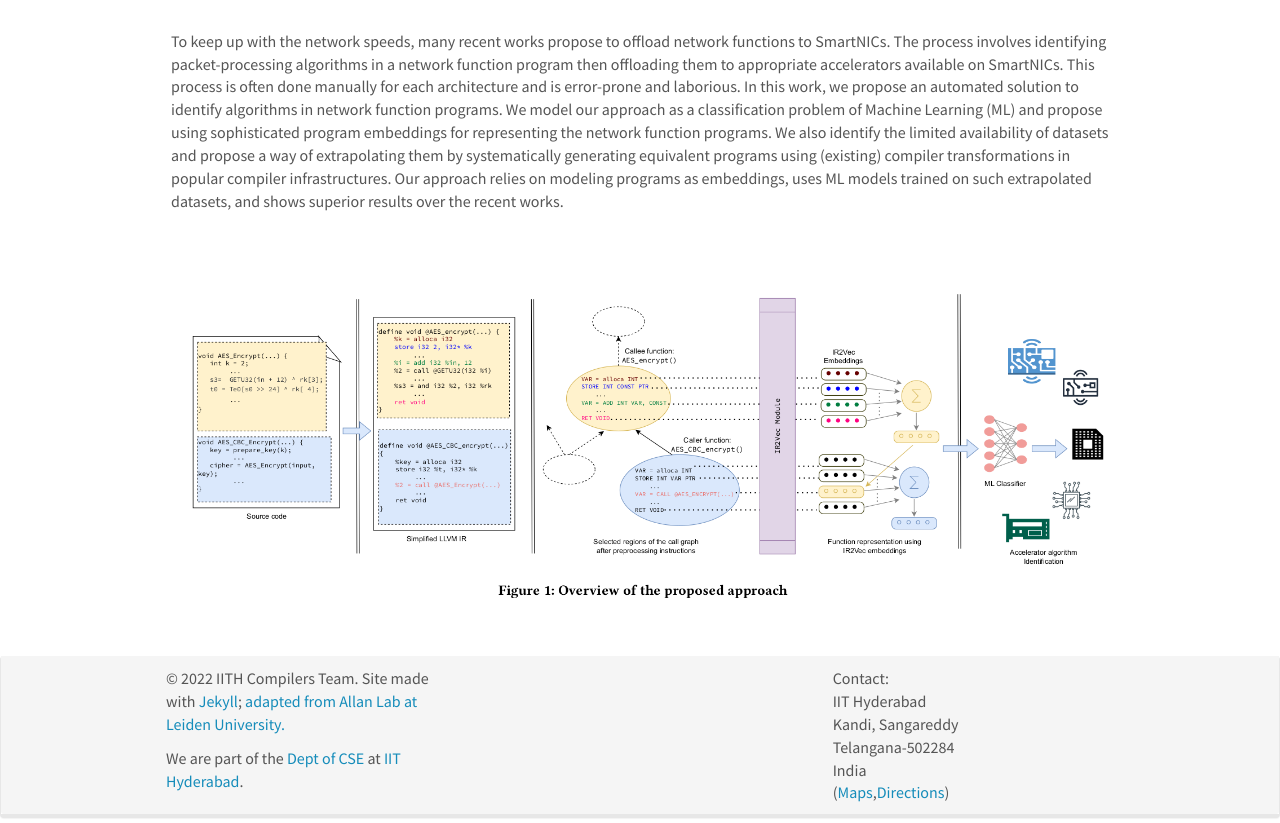
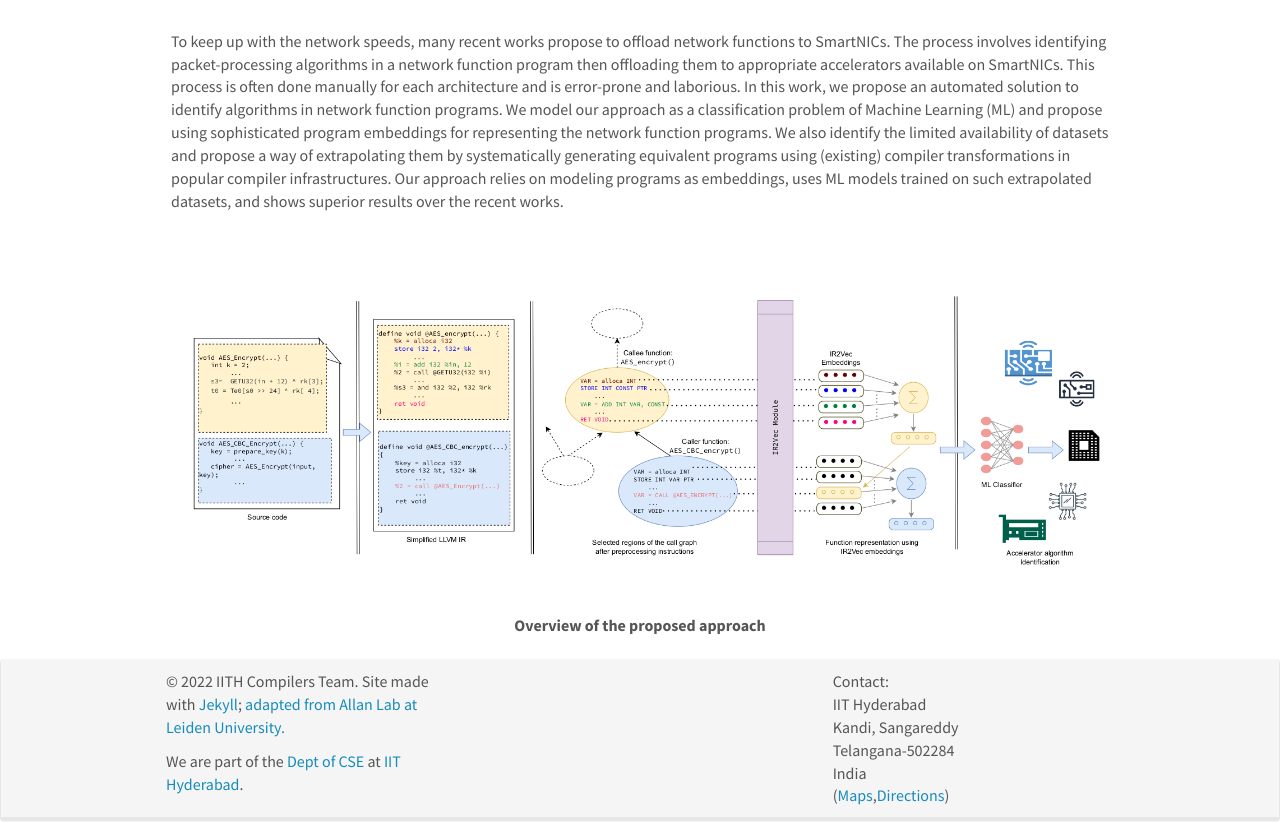
Before and after one commit to utpalbora/compilers.cse.iith.ac.in, a Jekyll site: the page built from _pages/packet_processing.md, in a window 1280 px wide and 900 px high, scrolled down 721 px, cut to the strip 77-900 px from the top of the window. Built offline with Jekyll 4.4.1, drawn with Linux system fonts in a browser that asks for light colours; nearby versions of some CDN libraries.

Commit message:
Change in the image Proposed_approach_overview and label

```diff
--- a/_pages/packet_processing.md
+++ b/_pages/packet_processing.md
@@ -36,7 +36,9 @@ permalink: /publications/packet_processing/
 
 <figure>
 <img src="{{ site.url }}{{ site.baseurl }}/images/projects/packet_processing/Proposed_approach_overview.png" width="100%">
+<center><p><b>Overview of the proposed approach</b></p></center>
 </figure>
+
 
 </div>
 
```
Also changed, not shown: images/projects/packet_processing/Proposed_approach_overview.png.
